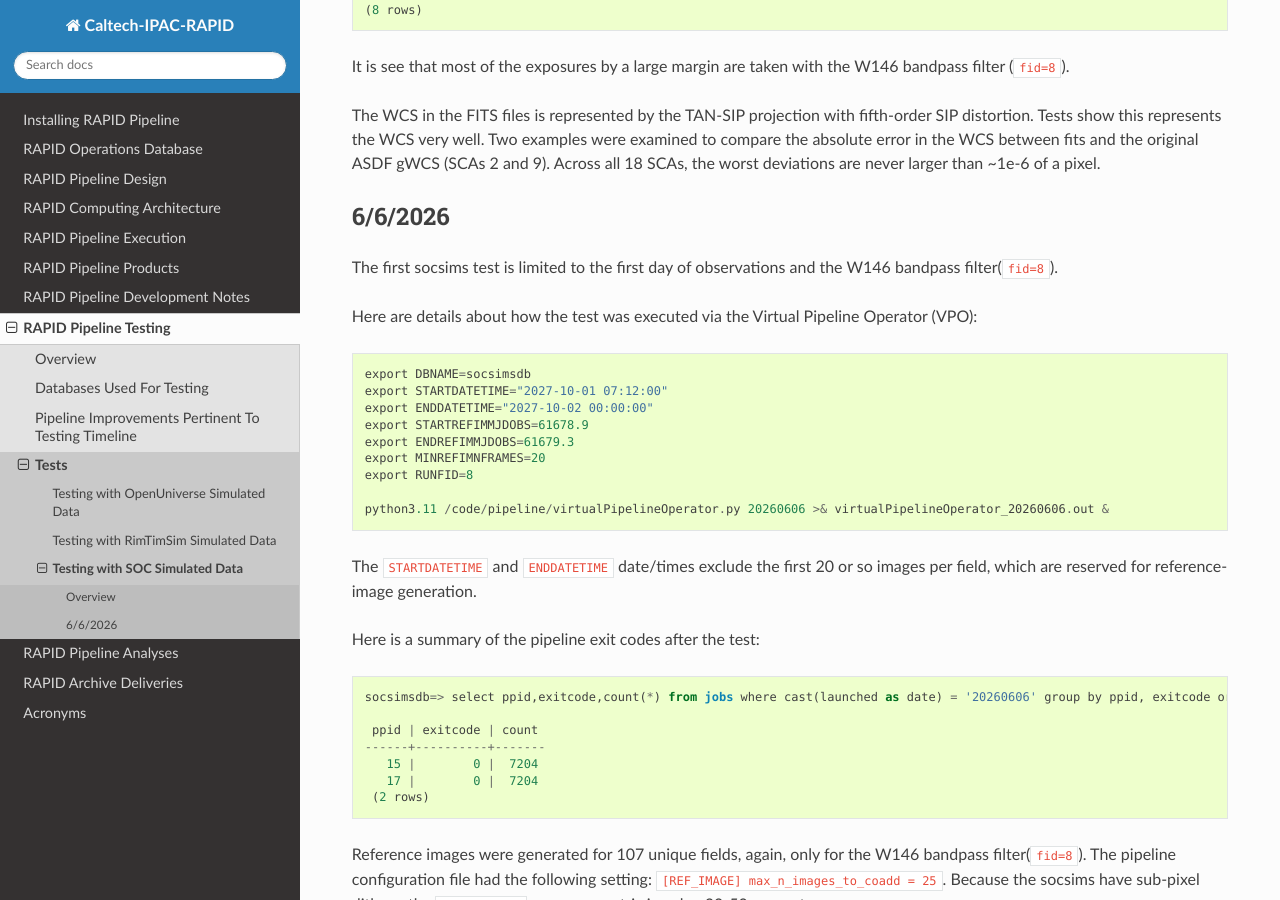
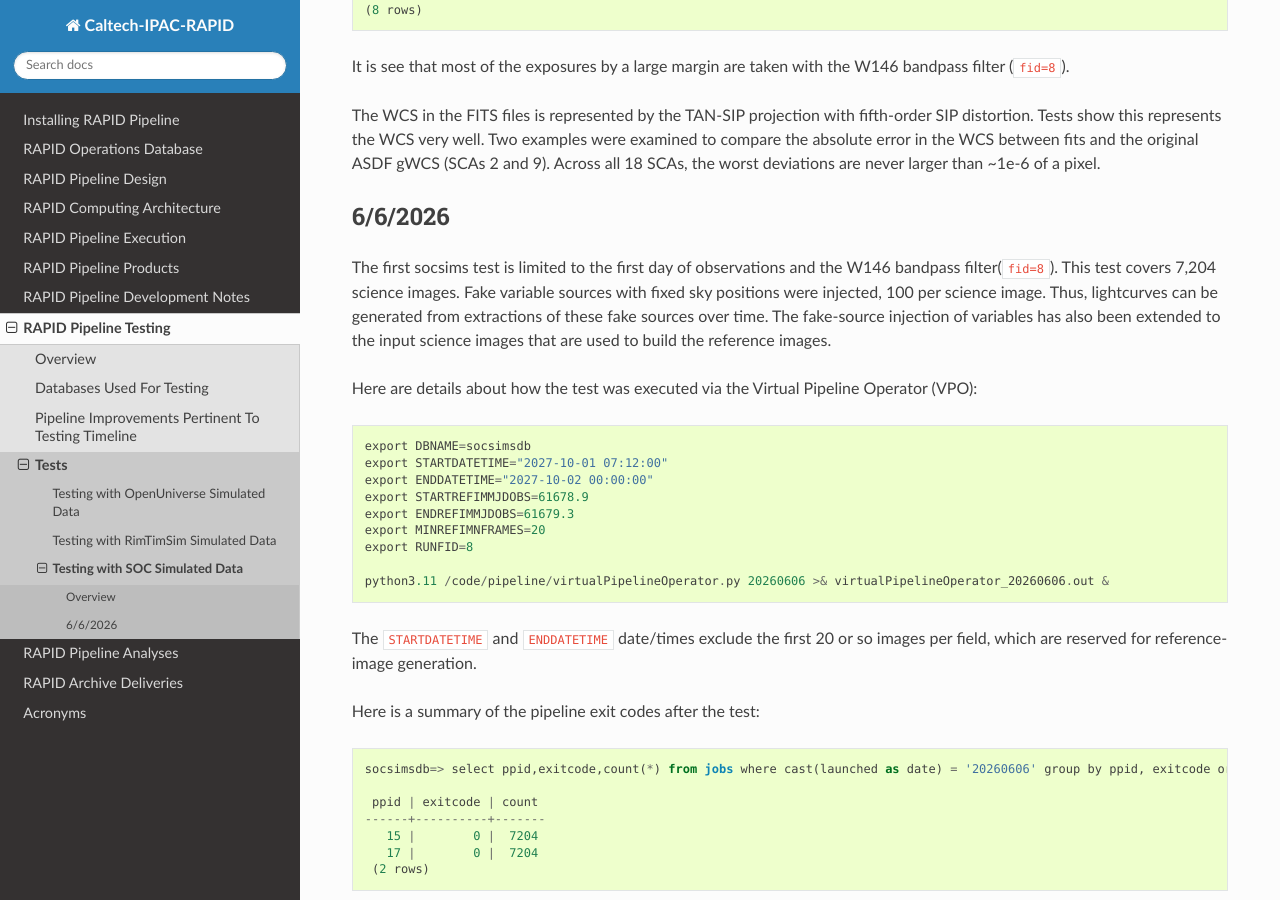
Before and after one commit to Caltech-IPAC/rapid, a Sphinx documentation site: the page built from docs/source/dev/socsim_tests.rst, in a window 1280 px wide and 900 px high, scrolled down 2158 px. Built offline with Sphinx 7.4.7 and the Read the Docs theme 3.1.0, drawn with Linux system fonts in a browser that asks for light colours.

Commit message:
Added note that fake variable sources with fixed sky positions were injected, 100 per science image.

```diff
--- a/docs/source/dev/socsim_tests.rst
+++ b/docs/source/dev/socsim_tests.rst
@@ -120,6 +120,10 @@ Across all 18 SCAs, the worst deviations are never larger than ~1e-6 of a pixel
 ************************************
 
 The first socsims test is limited to the first day of observations and the W146 bandpass filter(``fid=8``).
+This test covers 7,204 science images.  Fake variable sources with fixed sky positions were injected, 100 per science image.
+Thus, lightcurves can be generated from extractions
+of these fake sources over time.  The fake-source injection of variables has also been
+extended to the input science images that are used to build the reference images.
 
 Here are details about how the test was executed via the Virtual Pipeline Operator (VPO):
 
```
